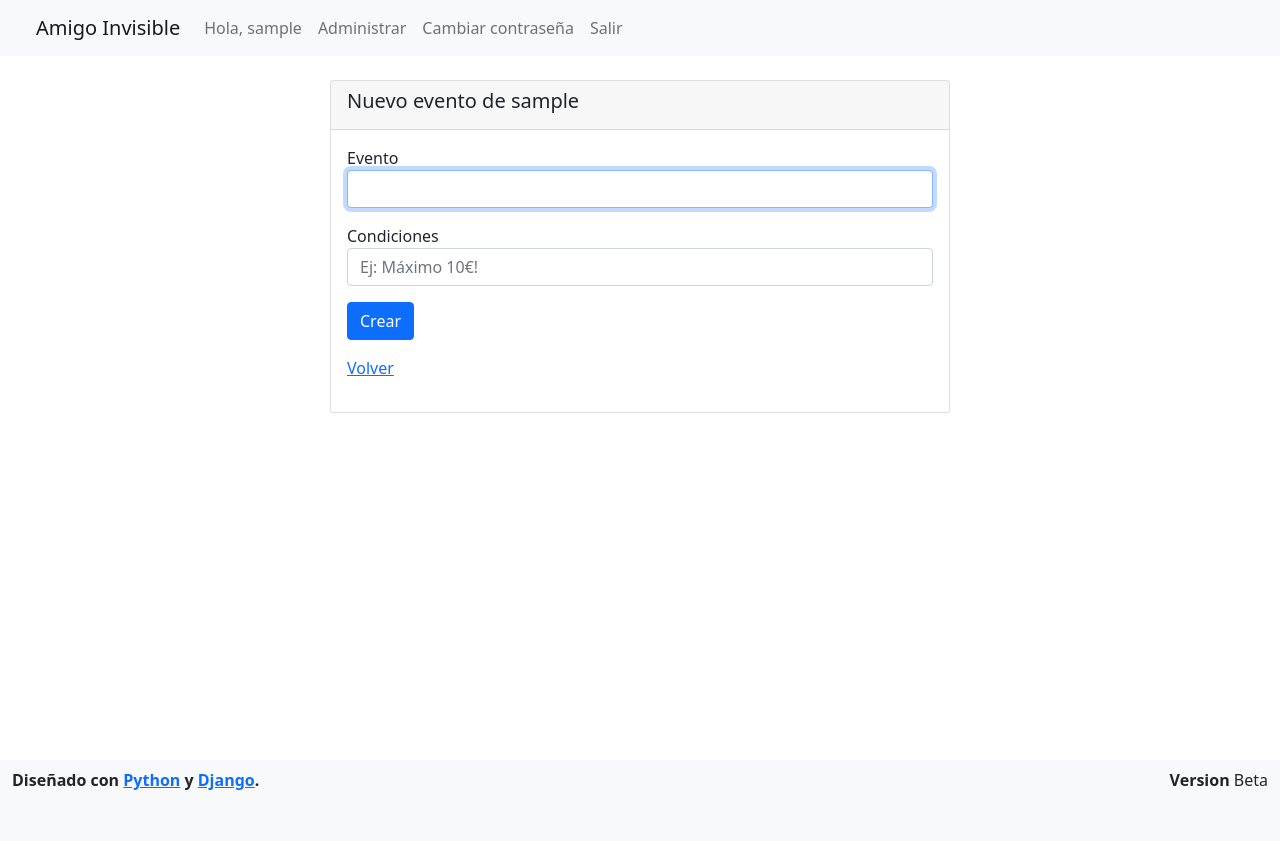
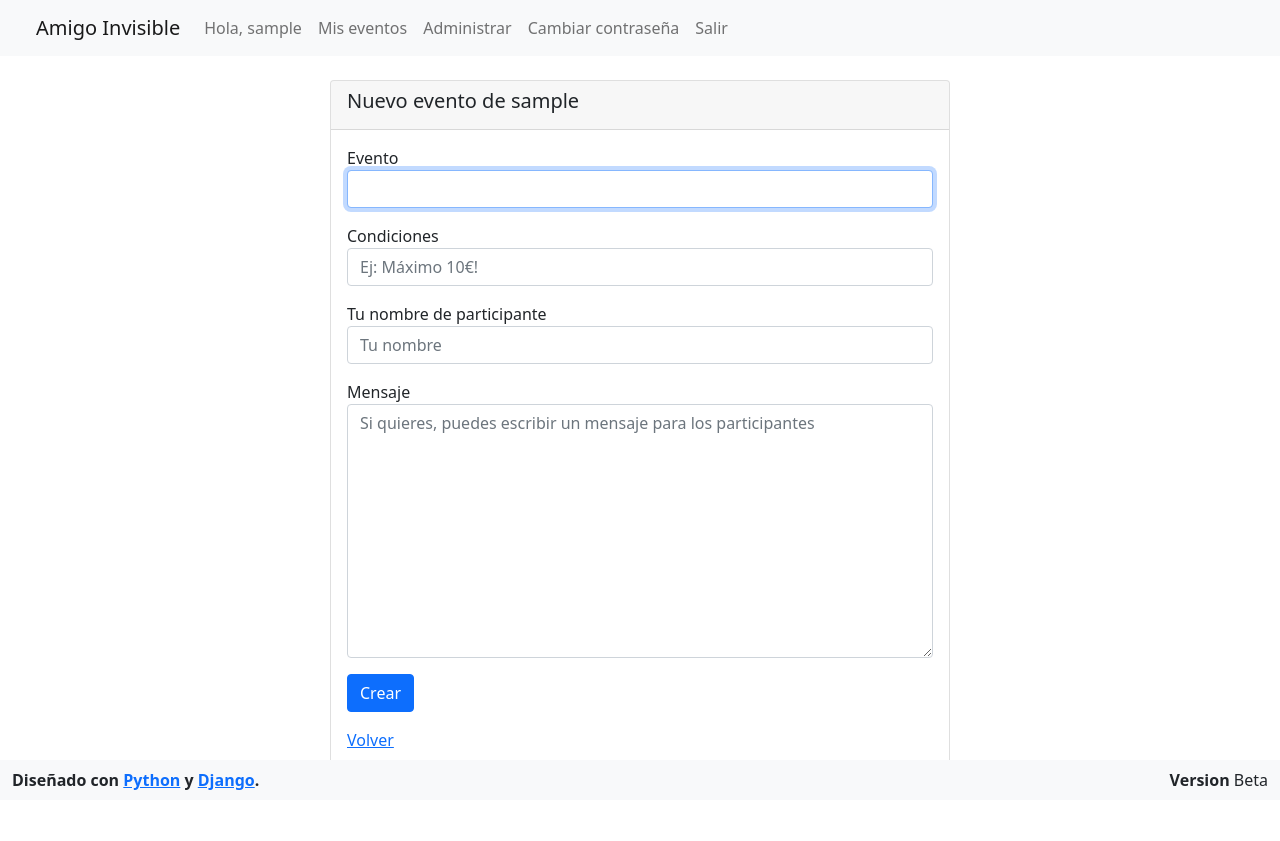
Before and after one commit to mercaderd/AmigoInvisible, a Django app: page /sorteo/ in a window 1280 px wide. Before the commit the page ends 790 px from the top, so only its background shows below. Run offline with Django 4.2, Linux system fonts and the light colour scheme; the visitor is signed in with stand-in values (Sample User, id 1); some libraries are stand-ins or nearby versions.

Commit message:
Several improvements

```diff
--- a/sorteos/forms.py
+++ b/sorteos/forms.py
@@ -16,12 +16,14 @@ class RegisterForm(UserCreationForm):
 class SorteoForm(ModelForm):
     class Meta:
         model = Sorteo
-        fields = ['name', 'description']
+        fields = ['name', 'description', 'mensaje', 'ownername']
 
     def __init__(self, *args, **kwargs):
         super(SorteoForm, self).__init__(*args, **kwargs)
-        self.fields['name'].widget.attrs.update({'id': 'name', 'placeholder': 'Name'})
-        self.fields['description'].widget.attrs.update({'id': 'description', 'placeholder': 'Description'})
+        self.fields['name'].widget.attrs.update({'id': 'name', 'class':'form-control','placeholder': 'Name'})
+        self.fields['ownername'].widget.attrs.update({'id': 'ownername', 'class':'form-control', 'placeholder': 'Tu nombre'})
+        self.fields['description'].widget.attrs.update({'id': 'description',  'class':'form-control','placeholder': 'Description'})
+        self.fields['mensaje'].widget.attrs.update({'id': 'mensaje', 'class':'form-control', 'placeholder': 'Si quieres, puedes escribir un mensaje para los participantes'})
 
 
 class ParticipanteForm(ModelForm):
@@ -31,8 +33,8 @@ class ParticipanteForm(ModelForm):
 
     def __init__(self, *args, **kwargs):
         super(ParticipanteForm, self).__init__(*args, **kwargs)
-        self.fields['name'].widget.attrs.update({'id': 'name', 'placeholder': 'Name'})
-        self.fields['email'].widget.attrs.update({'id': 'email', 'placeholder': 'Email'})
+        self.fields['name'].widget.attrs.update({'id': 'name', 'class':'form-control', 'placeholder': 'Name'})
+        self.fields['email'].widget.attrs.update({'id': 'email', 'class':'form-control', 'placeholder': 'Email'})
 
 
 class ExclusionForm(ModelForm):
--- a/sorteos/models.py
+++ b/sorteos/models.py
@@ -6,6 +6,8 @@ import datetime
 class Sorteo(models.Model):
     name = models.CharField(max_length=20)
     description = models.CharField(max_length=200, blank=True)
+    mensaje = models.TextField(max_length=500, blank=True)
+    ownername = models.CharField(max_length=200, blank=False)
     created = models.DateTimeField(auto_now_add=True)
     md5 = models.SlugField(default='', max_length=32)
     owner = models.ForeignKey(settings.AUTH_USER_MODEL, on_delete=models.CASCADE)
--- a/sorteos/urls.py
+++ b/sorteos/urls.py
@@ -16,4 +16,5 @@ urlpatterns = [
     path('exclusionborrar/<slug:md5>/', views.BorrarExclusionView.as_view(), name='exclusionborrar'),
     path('register/',views.RegisterView.as_view(), name = 'register'),
     path('activate/<uidb64>/<token>/',views.ActivateView.as_view(), name='activate'),
+    path('about/', views.AboutView.as_view(), name='about'),
 ]
--- a/sorteos/views.py
+++ b/sorteos/views.py
@@ -59,6 +59,14 @@ class SorteoView(LoginRequiredMixin, generic.View):
         new_sorteo.md5 = hashlib.md5(md5_string.encode()).hexdigest()
         new_sorteo.owner = self.request.user
         new_sorteo.save()
+        new_participante = Participante()
+        new_participante.name = new_sorteo.ownername
+        new_participante.sorteo = new_sorteo
+        new_participante.email = new_sorteo.owner.email
+        new_participante.owner = new_sorteo.owner
+        md5_string = str(datetime.now().timestamp()) + new_sorteo.md5 + new_participante.email
+        new_participante.md5 = hashlib.md5(md5_string.encode()).hexdigest()
+        new_participante.save()
         log_msg = "Nuevo evento {} creado por usuario {}".format(new_sorteo.name, self.request.user)
         logger.info(log_msg)
         return HttpResponseRedirect(reverse('sorteos:index'))
@@ -299,6 +307,8 @@ class EnviarMailsView(LoginRequiredMixin, generic.View):
                         'partner': regalo.a_participante,
                         'evento': sorteo.name,
                         'condiciones': sorteo.description,
+                        'mensaje': sorteo.mensaje,
+                        'ownername': sorteo.ownername
                         })
                     to_email = regalo.de_participante.email
                     email = EmailMessage(
@@ -314,3 +324,13 @@ class EnviarMailsView(LoginRequiredMixin, generic.View):
             sorteo.enviado = True
             sorteo.save()
         return HttpResponseRedirect(reverse('sorteos:detail',kwargs={'md5':sorteo.md5}))
+
+
+class AboutView(generic.TemplateView):
+    template_name = "sorteos/about.html"
+
+    def get_context_data(self, **kwargs):
+        context = super().get_context_data(**kwargs)
+        # context['title'] = 'Title'
+        # context['version'] = 'version'
+        return context
--- a/templates/sorteos/base_layout.html
+++ b/templates/sorteos/base_layout.html
@@ -32,6 +32,9 @@
                       <ul class="navbar-nav me-auto mb-2 mb-sm-0">
                         <li class="nav-item">
                           <a class="nav-link" href="#">Hola, {{user.username}}</a>
+                        </li>
+                        <li class="nav-item">
+                          <a class="nav-link" href="{% url 'sorteos:index' %}">Mis eventos</a>
                         </li>
                         {% if user.is_staff %}
                           <li class="nav-item">
--- a/templates/sorteos/detail.html
+++ b/templates/sorteos/detail.html
@@ -20,7 +20,7 @@
                                             <li class="breadcrumb-item"><a href="{% url 'sorteos:sortear' sorteo.md5%}">Sortear</a></li>
                                             <li class="breadcrumb-item active" aria-current="page">Informar amigos</li>
                                             {% endif %}
-                                            <li class="breadcrumb-item"><a href="{% url 'sorteos:index' %}">Mis eventos</a></li>
+                                            <!-- <li class="breadcrumb-item"><a href="{% url 'sorteos:index' %}">Mis eventos</a></li> -->
                                         </ol>
                                     </nav>
                                 </div>
@@ -35,6 +35,7 @@
                                     {% elif sorteo.done and not sorteo.enviado %}
                                     <div class="alert alert-info" role="alert">¡Ya has hecho el sorteo! Envía los resultados a los participantes pulsando "Informar amigos"</div>
                                     {% else %}
+                                    <div class="alert alert-dark" role="alert">Si no desear participar en el sorteo, elimínate de la lista de participantes.</div>
                                     <div class="alert alert-dark" role="alert">Cuando termines de añadir participantes y las exclusiones. Pulsa "Sortear".</div>
                                     {% endif %}
                                 </div>
@@ -42,7 +43,7 @@
                                     <table class="table table-bordered table-hover table-striped">
                                         <thead>
                                             <tr>
-                                                <th class="text-center">Amigo</th>
+                                                <th class="text-center">Participante</th>
                                                 <th class="text-center">Email</th>
                                                 <th class="text-center">Excepto</th>
                                             </tr>
--- a/templates/sorteos/sorteo.html
+++ b/templates/sorteos/sorteo.html
@@ -38,6 +38,28 @@
                                     {% endfor %}
                                 </div>
                             </div>
+                            <div class="mb-3">
+                                <div class="form-group col-md-12">
+                                    <div class="form-label-group">
+                                        <label for="ownername">Tu nombre de participante</label>
+                                        {{form.ownername}}
+                                    </div>
+                                    {% for e in form.errors.ownername %}
+                                    <div class="invalid-feedback d-block">{{e}}</div>
+                                    {% endfor %}
+                                </div>
+                            </div>
+                            <div class="mb-3">
+                                <div class="form-group col-md-12">
+                                    <div class="form-label-group">
+                                        <label for="mensaje">Mensaje</label>
+                                        {{form.mensaje}}
+                                    </div>
+                                    {% for e in form.errors.mensaje %}
+                                    <div class="invalid-feedback d-block">{{e}}</div>
+                                    {% endfor %}
+                                </div>
+                            </div>
                             <div class="mb-3 justify-content-center">
                                 <input type="submit" class="btn btn-primary" value="Crear" />
                             </div>
```
Also changed, not shown: templates/registration/acc_resultado_email.html (+8 -2 lines), templates/sorteos/about.html (added, +18 -0 lines), sorteos/static/img/regalo.png (added).
